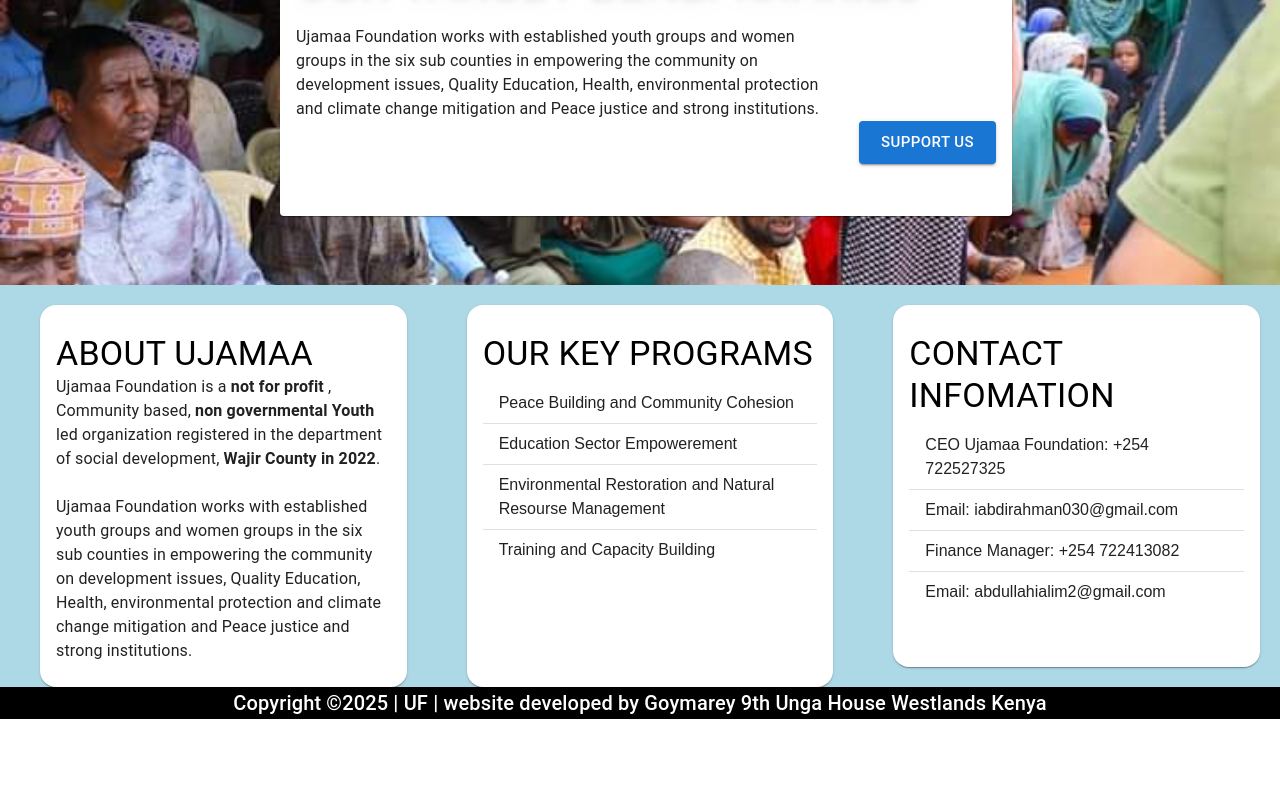
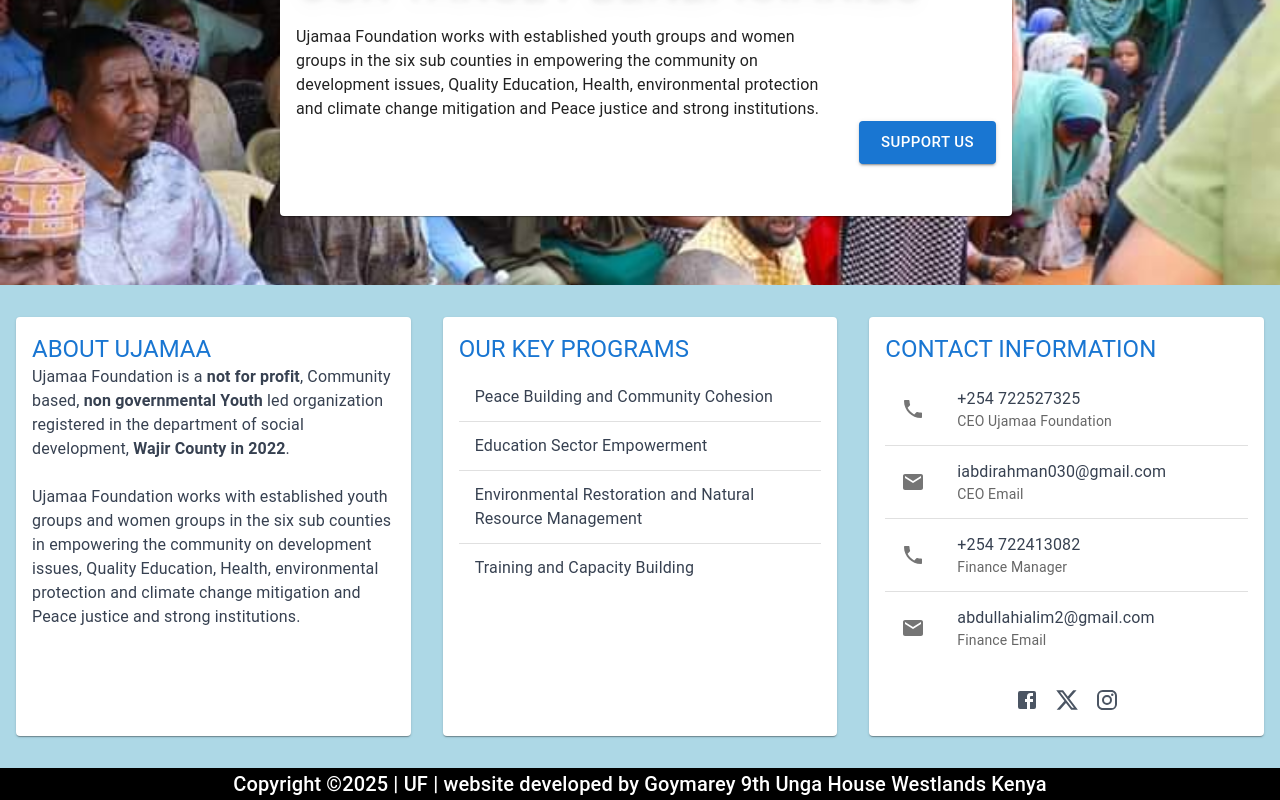
Before and after one commit to ahmednule/Ujamaa-Foundation, a Next.js app: page / in a window 1280 px wide. Shown: the part 4313-5113 px from the top of the page. Before the commit the page ends 5032 px from the top, so only its background shows below. Built offline with nearby package versions, Linux system fonts and the light colour scheme.

Commit message:
reafactor1

```diff
--- a/src/components/Footer.jsx
+++ b/src/components/Footer.jsx
@@ -1,78 +1,110 @@
 "use client"
-import { Typography, Card, CardContent,Box, List, ListItem, Divider, ListItemIcon, ListItemText, ListItemButton } from "@mui/material"
-// import { PhoneEnabledIcon, EmailIcon, LocationOnIcon,FacebookIcon,XIcon,InstagramIcon} from "@mui/icons-material"
+import { Typography, Card, CardContent, List, ListItem, Divider, ListItemIcon, ListItemText, ListItemButton } from "@mui/material"
+import { Phone, Email, LocationOn, Facebook, X, Instagram } from "@mui/icons-material"
 import CopyRight from "@components/components/ui/CopyRight"
-export default function Footer(){
+import Link from "next/link"
+
+export default function Footer() {
+    const socialLinks = [
+        { icon: <Facebook />, url: "#", label: "Facebook" },
+        { icon: <X />, url: "#", label: "X" },
+        { icon: <Instagram />, url: "#", label: "Instagram" }
+    ]
+
+    const contactInfo = [
+        { icon: <Phone />, text: "+254 722527325", label: "CEO Ujamaa Foundation" },
+        { icon: <Email />, text: "iabdirahman030@gmail.com", label: "CEO Email" },
+        { icon: <Phone />, text: "+254 722413082", label: "Finance Manager" },
+        { icon: <Email />, text: "abdullahialim2@gmail.com", label: "Finance Email" }
+    ]
+
+    const programs = [
+        "Peace Building and Community Cohesion",
+        "Education Sector Empowerment",
+        "Environmental Restoration and Natural Resource Management",
+        "Training and Capacity Building"
+    ]
+
     return (
         <>
-        <div className="bg-[#ADD8E6] grid grid-cols-1 lg:grid-cols-3 md:grid-cols-2" >
-        <Card className="max-w-96 max-h-50 " sx={{marginLeft:"40px",marginTop:"20px", borderRadius:"16px", marginRight:"20px"}} >
-            <CardContent className="mt-3">
-            <Typography variant="h4" color="black">
+            <div className="bg-[#ADD8E6] py-8 px-4">
+                <div className="max-w-7xl mx-auto grid grid-cols-1 md:grid-cols-2 lg:grid-cols-3 gap-8">
+                    <Card className="h-full shadow-lg hover:shadow-xl transition-shadow duration-300">
+                        <CardContent className="p-6">
+                            <Typography variant="h5" className="font-bold mb-4" color="primary">
                                 ABOUT UJAMAA
                             </Typography>
-               <Typography variant="body1">
-               Ujamaa Foundation is a <b>not for profit </b>, Community based, <strong>non governmental Youth</strong> led
-               organization registered in the department of social development, <strong>Wajir County in 2022</strong>.
-               <br/>
-               <br/>
-               Ujamaa Foundation works with established youth groups and women groups in the six sub
-                counties in empowering the community on development issues, Quality Education, Health,
-                environmental protection and climate change mitigation and Peace justice and strong institutions.
+                            <Typography variant="body1" className="text-gray-700">
+                                Ujamaa Foundation is a <strong>not for profit</strong>, Community based,
+                                <strong> non governmental Youth</strong> led organization registered in
+                                the department of social development, <strong>Wajir County in 2022</strong>.
+                                <br /><br />
+                                Ujamaa Foundation works with established youth groups and women groups
+                                in the six sub counties in empowering the community on development issues,
+                                Quality Education, Health, environmental protection and climate change
+                                mitigation and Peace justice and strong institutions.
                             </Typography>
                         </CardContent>
                     </Card>
 
-        <Card className="max-w-96 max-h-50 " sx={{marginLeft:"40px",marginTop:"20px", borderRadius:"16px", marginRight:"20px"}} >
-            <CardContent className="mt-3">
-            <Typography variant="h4" color="black">
+                    <Card className="h-full shadow-lg hover:shadow-xl transition-shadow duration-300">
+                        <CardContent className="p-6">
+                            <Typography variant="h5" className="font-bold mb-4" color="primary">
                                 OUR KEY PROGRAMS
                             </Typography>
                             <List>
-                    <ListItem sx={{cursor:"pointer"}}>
-                        Peace Building and Community Cohesion
-                    </ListItem>
-                    <Divider/>
-                    <ListItem sx={{cursor:"pointer"}}>
-                       Education Sector Empowerement
-                    </ListItem>
-                    <Divider/>
-                    <ListItem sx={{cursor:"pointer"}}>
-                    Environmental Restoration and Natural Resourse Management
-                    </ListItem>
-                    <Divider/>
-                    <ListItem sx={{cursor:"pointer"}} component="a" href="#">
-                    Training and Capacity Building
-                    </ListItem>
+                                {programs.map((program, index) => (
+                                    <div key={index}>
+                                        <ListItemButton component={Link} href="#" className="hover:bg-gray-100">
+                                            <ListItemText
+                                                primary={program}
+                                                className="text-gray-700"
+                                            />
+                                        </ListItemButton>
+                                        {index < programs.length - 1 && <Divider />}
+                                    </div>
+                                ))}
                             </List>
                         </CardContent>
                     </Card>
-        <Card className="max-w-96 max-h-50 " sx={{marginLeft:"40px",marginTop:"20px", borderRadius:"16px", marginRight:"20px", marginBottom:"20px"}} >
-            <CardContent className="mt-3">
-            <Typography variant="h4" color="black">
-                   CONTACT INFOMATION
+
+                    <Card className="h-full shadow-lg hover:shadow-xl transition-shadow duration-300">
+                        <CardContent className="p-6">
+                            <Typography variant="h5" className="font-bold mb-4" color="primary">
+                                CONTACT INFORMATION
                             </Typography>
                             <List>
-                    <ListItem sx={{cursor:"pointer"}}>
-                    CEO Ujamaa Foundation: +254 722527325
-                    </ListItem>
-                    <Divider/>
-                    <ListItem sx={{cursor:"pointer"}}>
-                    Email: iabdirahman030@gmail.com
-                    </ListItem>
-                    <Divider/>
-                    <ListItem sx={{cursor:"pointer"}}>
-                    Finance Manager: +254 722413082
-                    </ListItem>
-                    <Divider/>
-                    <ListItem sx={{cursor:"pointer"}}>
-                    Email: abdullahialim2@gmail.com
-                    </ListItem>
+                                {contactInfo.map((contact, index) => (
+                                    <div key={index}>
+                                        <ListItemButton className="hover:bg-gray-100">
+                                            <ListItemIcon>{contact.icon}</ListItemIcon>
+                                            <ListItemText
+                                                primary={contact.text}
+                                                secondary={contact.label}
+                                                className="text-gray-700"
+                                            />
+                                        </ListItemButton>
+                                        {index < contactInfo.length - 1 && <Divider />}
+                                    </div>
+                                ))}
                             </List>
+                            <div className="flex justify-center gap-4 mt-4">
+                                {socialLinks.map((social, index) => (
+                                    <Link
+                                        key={index}
+                                        href={social.url}
+                                        className="text-gray-600 hover:text-primary transition-colors duration-300"
+                                        aria-label={social.label}
+                                    >
+                                        {social.icon}
+                                    </Link>
+                                ))}
+                            </div>
                         </CardContent>
                     </Card>
                 </div>
-        <CopyRight/>
+            </div>
+            <CopyRight />
         </>
     )
 }
--- a/src/components/OurcoreValues.jsx
+++ b/src/components/OurcoreValues.jsx
@@ -1,11 +1,12 @@
 import { Typography } from "@mui/material";
-import {OurcoreValuesData} from "@components/lib/OurcoreValuesData"
+// import {OurcoreValuesData} from "@components/lib/OurcoreValuesData"
 export default function OurcoreValues(){
     return(
-        <div className="max-w-96 ">
-            <Typography variant="h4">OUR CORE VALUES</Typography>
+        <div>
+             <Typography variant="h4" className="text-center">OUR CORE VALUES</Typography>
+        <div className="max-w-96 m-6 border-green-300 p-6 rounded-lg shadow-lg transform transition duration-300 hover:scale-105 animate-grow">
 
-
+        </div>
         </div>
     )
 }
--- /dev/null
+++ b/src/lib/socialLinks.js
@@ -0,0 +1,6 @@
+import {  Facebook, X, Instagram } from "@mui/icons-material"
+ export const socialLinks = [
+    { icon: <Facebook />, url: "#", label: "Facebook" },
+    { icon: <X />, url: "#", label: "X" },
+    { icon: <Instagram />, url: "#", label: "Instagram" }
+]
```
Lines whose indentation alone changed are shown as unchanged.
